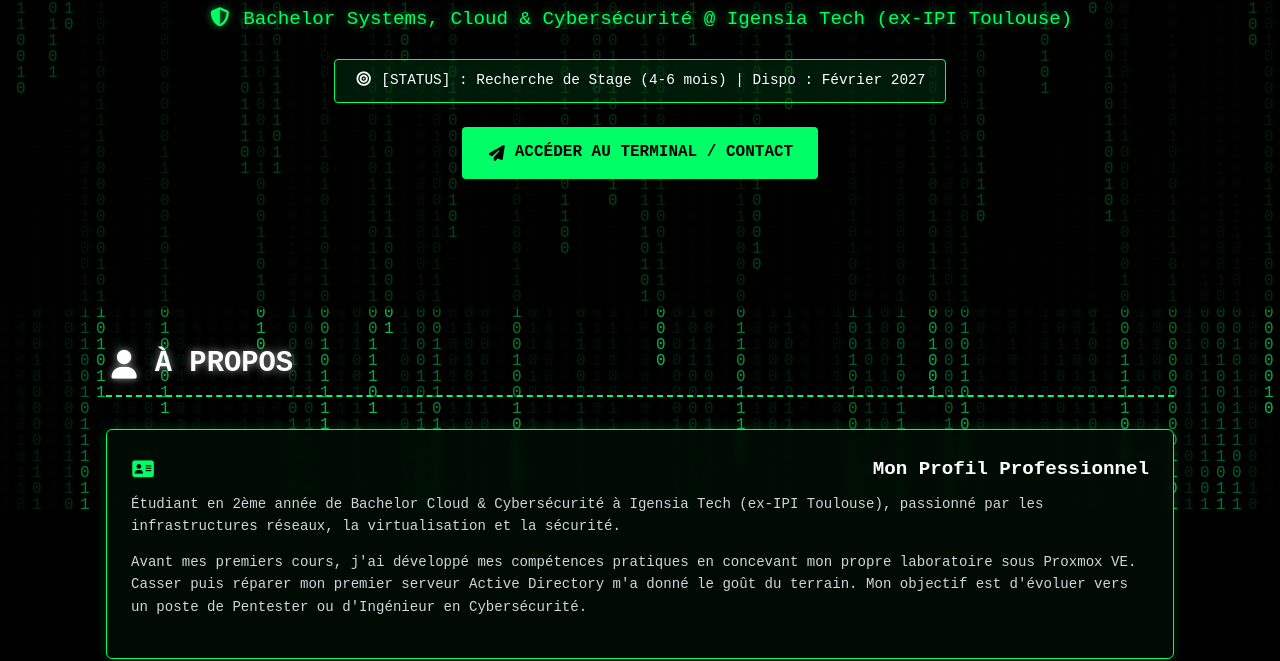
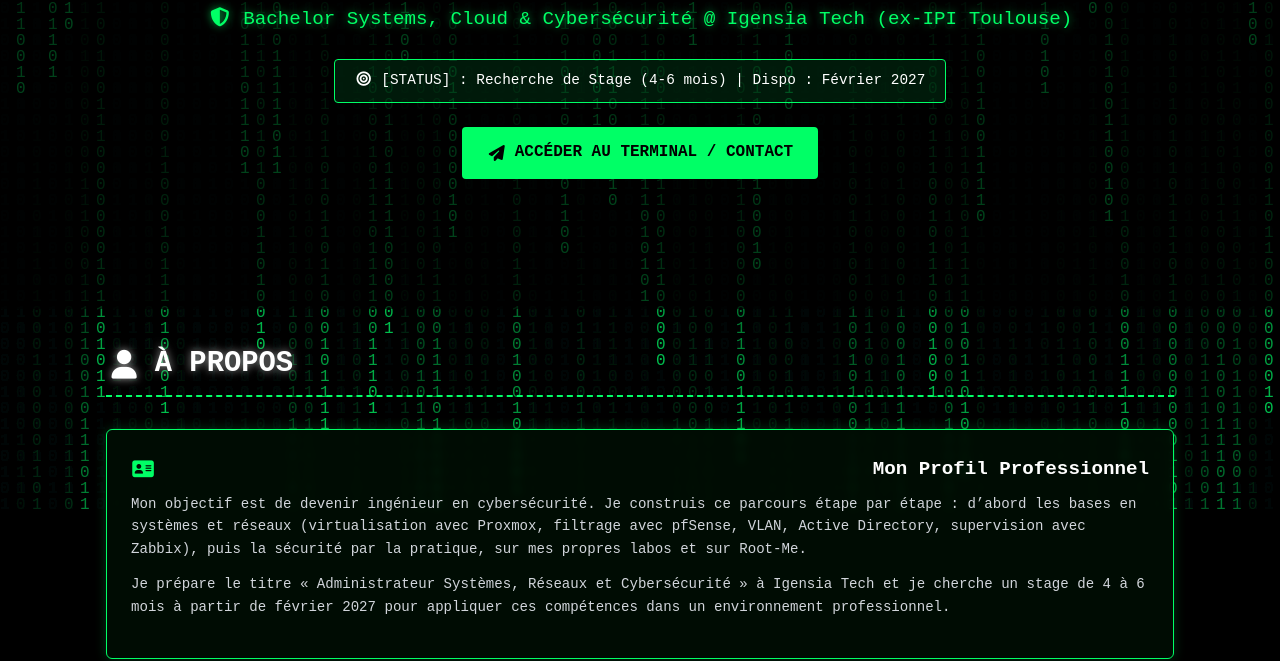
Before and after one commit to arielmbatkam-lang/portfolio, a plain HTML site: page index.html in a window 1280 px wide. Shown: the part 291-952 px from the top of the page. Drawn offline with Linux system fonts and the light colour scheme.

Commit message:
Revise profile description and career goals
Updated personal description and objectives in the profile section.

```diff
--- a/index.html
+++ b/index.html
@@ -359,10 +359,10 @@
         <div class="box-card-static" style="margin-bottom: 3rem;">
             <h3><i class="fa-solid fa-address-card" style="color:#00ff66;"></i> Mon Profil Professionnel</h3>
             <p style="margin-bottom: 0.8rem;">
-                Étudiant en 2ème année de Bachelor Cloud & Cybersécurité à Igensia Tech (ex-IPI Toulouse), passionné par les infrastructures réseaux, la virtualisation et la sécurité.
+                Mon objectif est de devenir ingénieur en cybersécurité. Je construis ce parcours étape par étape : d’abord les bases en systèmes et réseaux (virtualisation avec Proxmox, filtrage avec pfSense, VLAN, Active Directory, supervision avec Zabbix), puis la sécurité par la pratique, sur mes propres labos et sur Root-Me.
             </p>
             <p style="margin-bottom: 1rem;">
-                Avant mes premiers cours, j'ai développé mes compétences pratiques en concevant mon propre laboratoire sous Proxmox VE. Casser puis réparer mon premier serveur Active Directory m'a donné le goût du terrain. Mon objectif est d'évoluer vers un poste de Pentester ou d'Ingénieur en Cybersécurité.
+                Je prépare le titre « Administrateur Systèmes, Réseaux et Cybersécurité » à Igensia Tech et je cherche un stage de 4 à 6 mois à partir de février 2027 pour appliquer ces compétences dans un environnement professionnel.
             </p>
         </div>
 
```
